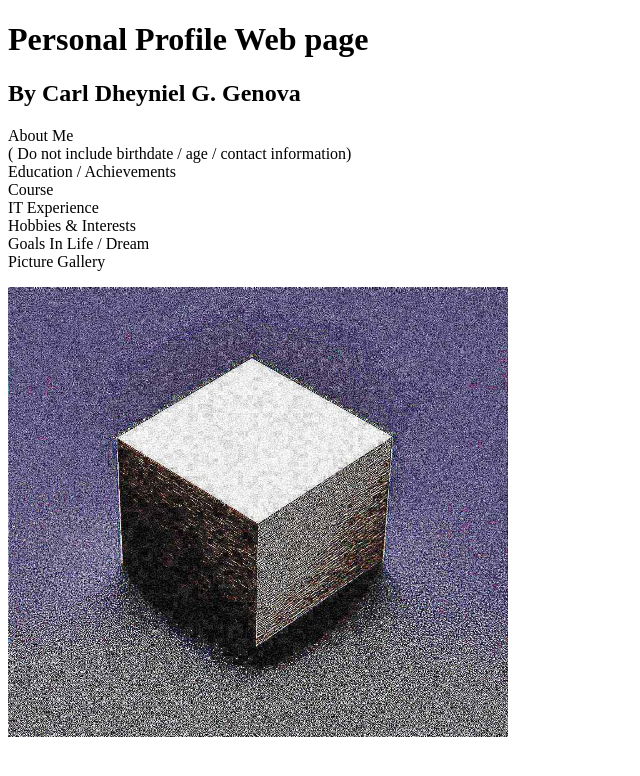
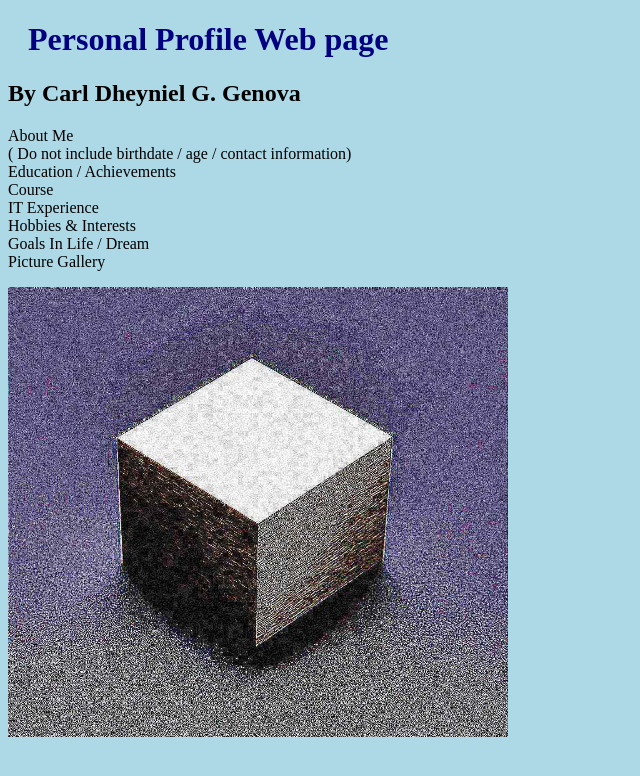
Before and after one commit to Carlll562/Webprog-SF241-html-lessons-, a plain HTML site: page introduction/index.html in a window 1280 px wide. Shown: the whole page, without its empty margins (0-640 px from the left). Drawn offline with Linux system fonts and the light colour scheme.

Commit message:
Added external style sheet

```diff
--- /dev/null
+++ b/introduction/css/mystyle.css
@@ -0,0 +1,7 @@
+body {
+  background-color: lightblue;
+}
+h1 {
+  color: navy;
+  margin-left: 20px;
+}
--- a/introduction/index.html
+++ b/introduction/index.html
@@ -1,6 +1,7 @@
 <!DOCTYPE html>
 <html>
 <head>
+<link rel="stylesheet" href="css/mystyle.css">
 <title>WEBPROG IT242 Introduction</title>
 </head>
 <body>
```
